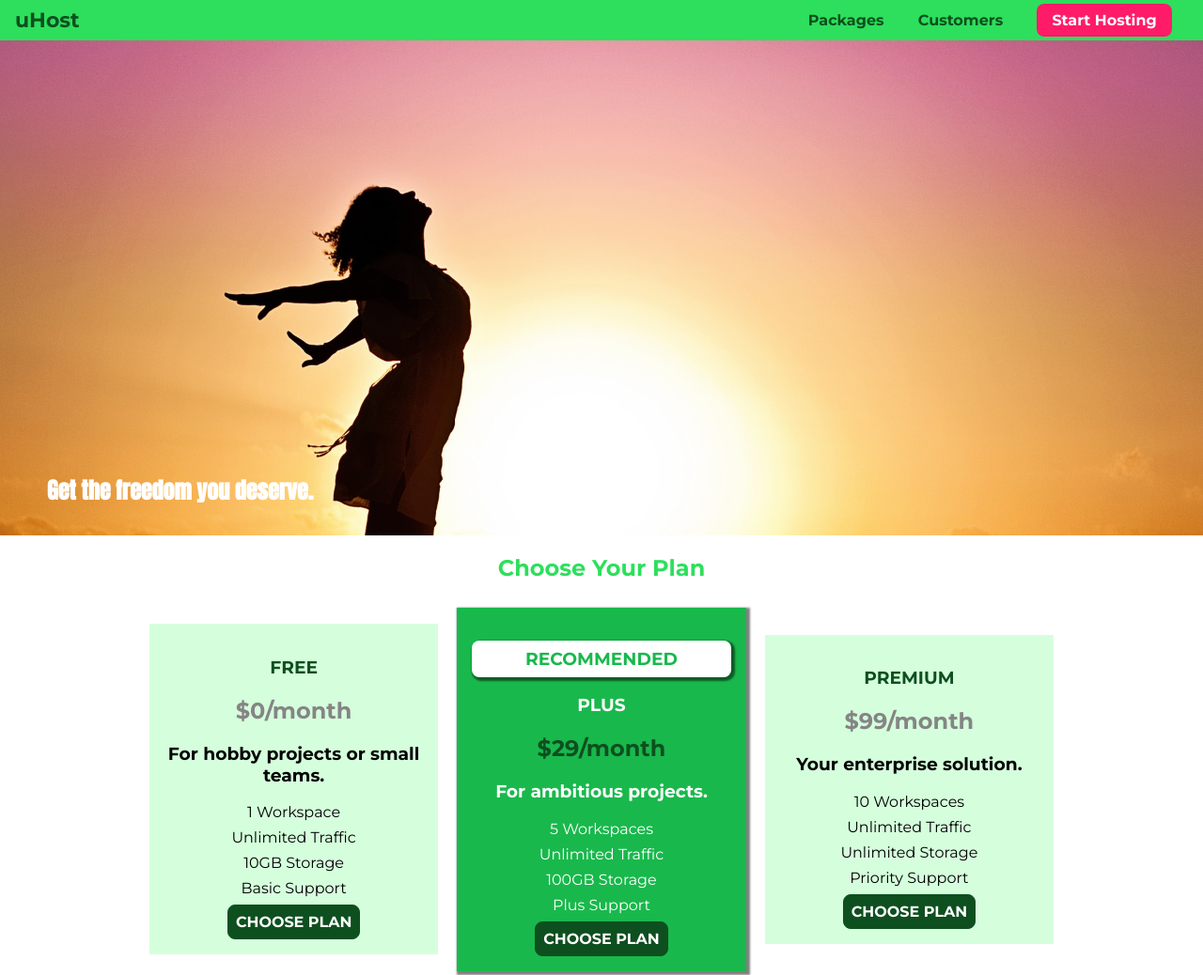
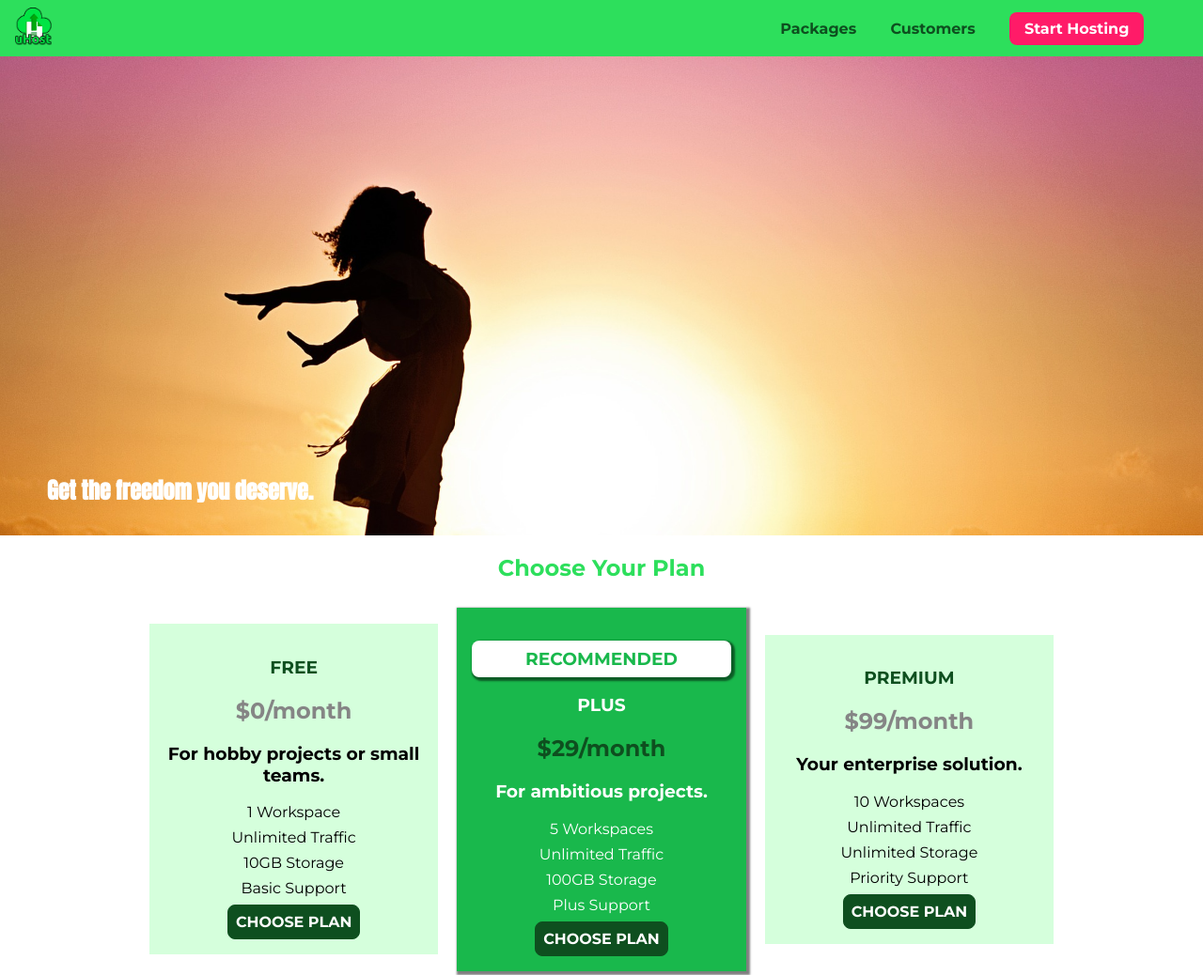
Before and after one commit to FreddMai/CSS, a plain HTML site: page index.html in a window 1280 px wide. Shown: the top 1038 px of the page at 94% size. Drawn offline with Linux system fonts and the light colour scheme.

Commit message:
Adding an icon to the nav

```diff
--- a/index.html
+++ b/index.html
@@ -21,7 +21,7 @@
     <header class="main-header">
       <div>
         <a href="index.html" class="main-header__brand">
-          uHost
+          <img src="images/uhost-icon.png" alt="uHost - Your favorite hosting company">
         </a>
       </div>
       <nav class="main-nav">
--- a/main.css
+++ b/main.css
@@ -1,5 +1,5 @@
 #product-overview {
-  background: url("freedom.jpg") left 10% top/cover no-repeat border-box;
+  background: url("images/freedom.jpg") left 10% top/cover no-repeat border-box;
   width: 100%;
   height: 528px;
   padding: 10px;
--- a/shared.css
+++ b/shared.css
@@ -47,6 +47,12 @@ body {
   text-decoration: none;
   font-weight: bold;
   font-size: 22px;
+  height: 40px;
+  display: inline-block;
+}
+
+.main-header__brand img {
+  height: 100%;
 }
 
 .main-nav {
```
Also changed, not shown: images/freedom.jpg (renamed from freedom.jpg), images/uhost-icon.png (added).
